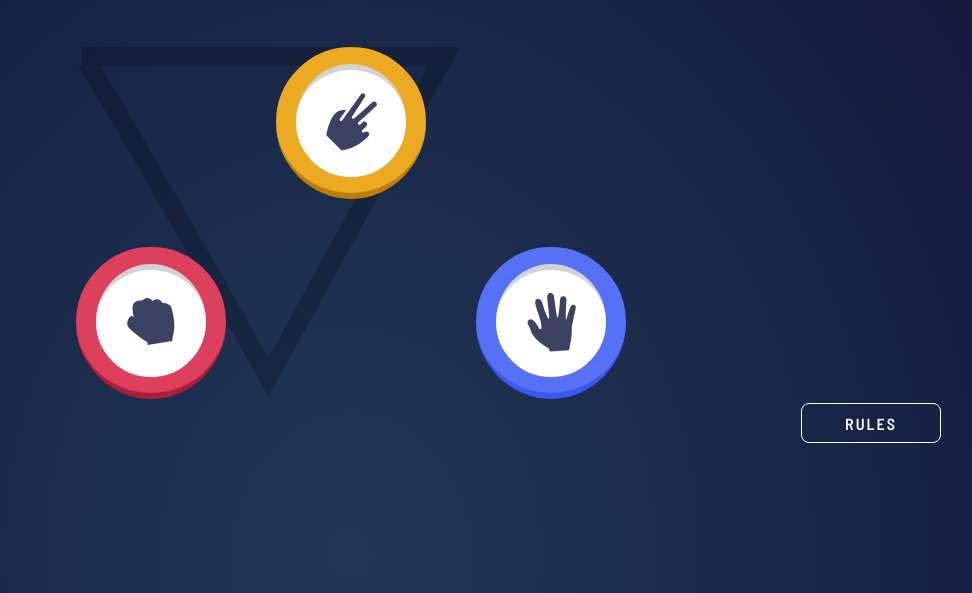
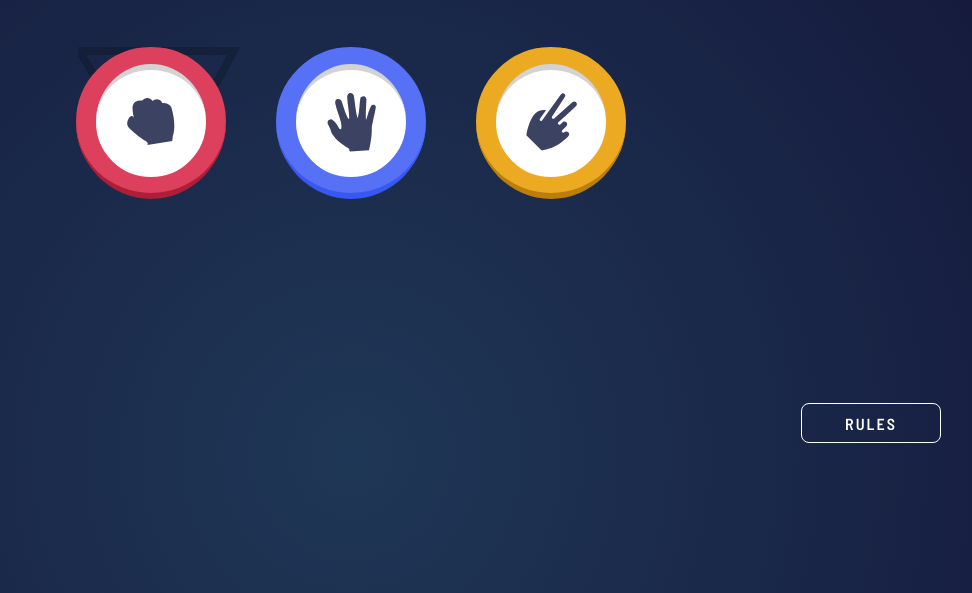
Before and after one commit to hannah-saurusrex/rock-paper-scissors, a website: page app/index.html in a window 1280 px wide. Shown: the part 207-800 px from the top of the page, without its empty margins (289-1261 px from the left). Drawn offline with Linux system fonts and the light colour scheme.

Commit message:
adjusted flex box styling of initial game scree

```diff
--- a/app/assets/styles/modules/_game.css
+++ b/app/assets/styles/modules/_game.css
@@ -1,8 +1,7 @@
 .game {
-	display: grid;
-	grid-template-areas:
-		". scissors ."
-		"rock . paper";
+	display: flex;
+	flex-direction: row-reverse;
+	justify-content: space-between;
 	width: 550px;
 	margin: 0 auto;
 	margin-top: 50px;
@@ -10,16 +9,8 @@
 	position: relative;
 }
 
-.game > div:nth-child(1) {
-	grid-area: scissors;
-}
-
-.game > div:nth-child(2) {
-	grid-area: paper;
-}
-
-.game > div:nth-child(3) {
-	grid-area: rock;
+.option {
+	flex: 1;
 }
 
 .game > div > div {
--- a/app/index.html
+++ b/app/index.html
@@ -36,17 +36,17 @@
 			</div>
 
 			<div class="game">
-				<div>
+				<div class="option">
 					<div id="option1">
 						<img src="assets/images/icon-scissors.svg" alt="scissors" />
 					</div>
 				</div>
-				<div>
+				<div class="option">
 					<div id="option2">
 						<img src="assets/images/icon-paper.svg" alt="paper" />
 					</div>
 				</div>
-				<div>
+				<div class="option">
 					<div id="option3">
 						<img src="assets/images/icon-rock.svg" alt="rock" />
 					</div>
```
